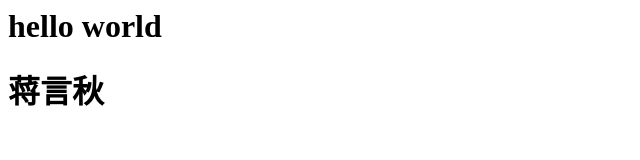
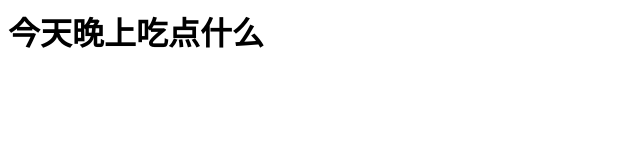
Before and after one commit to jiangjiaxing/jiangjiaxing.github.io, a plain HTML site: page index.html in a window 1280 px wide. Shown: the whole page, without its empty margins (0-640 px from the left). Drawn offline with Linux system fonts and the light colour scheme.

Commit message:
Update index.html

```diff
--- a/index.html
+++ b/index.html
@@ -1,2 +1 @@
-<h1>hello world</h1>
-<h1>蒋言秋</h1>
+<h1 style="margin: auto">今天晚上吃点什么</h1>
```
